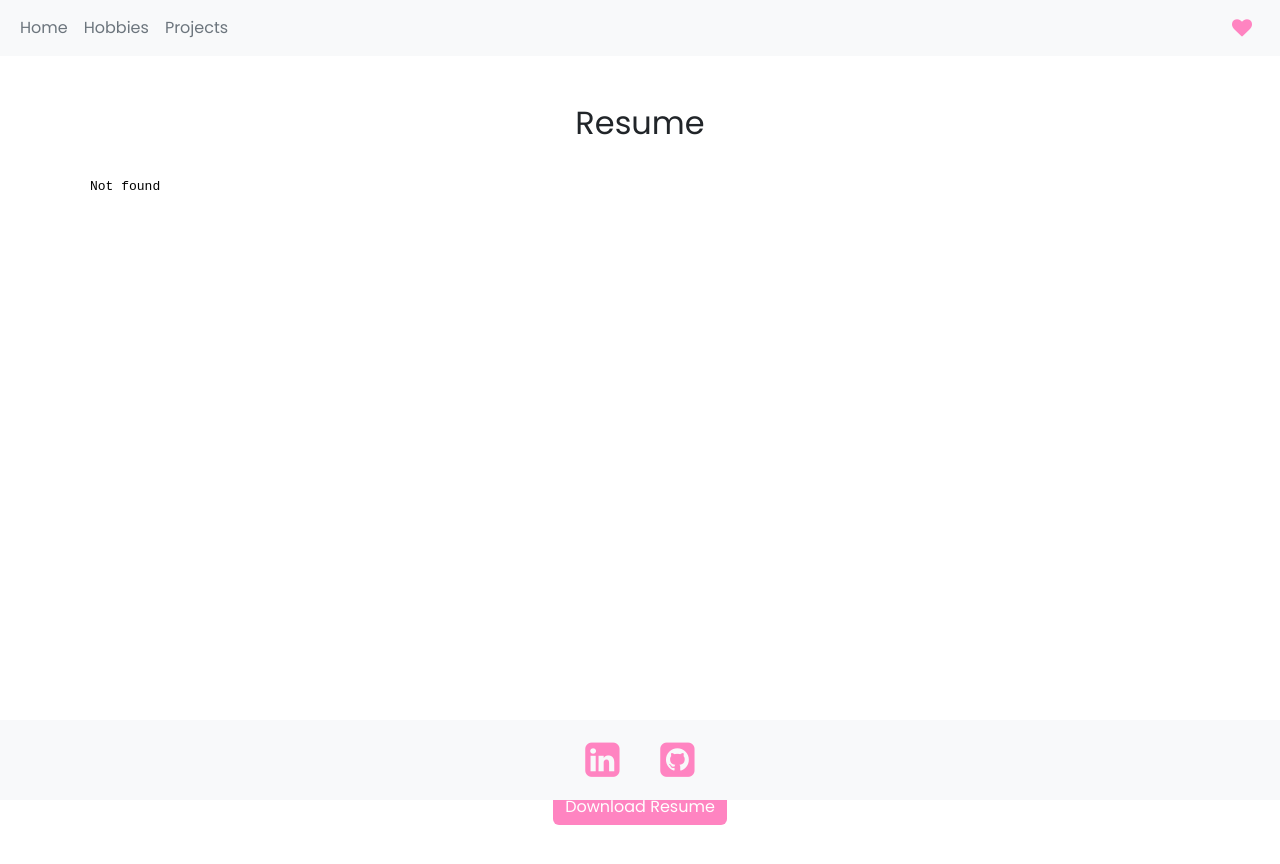
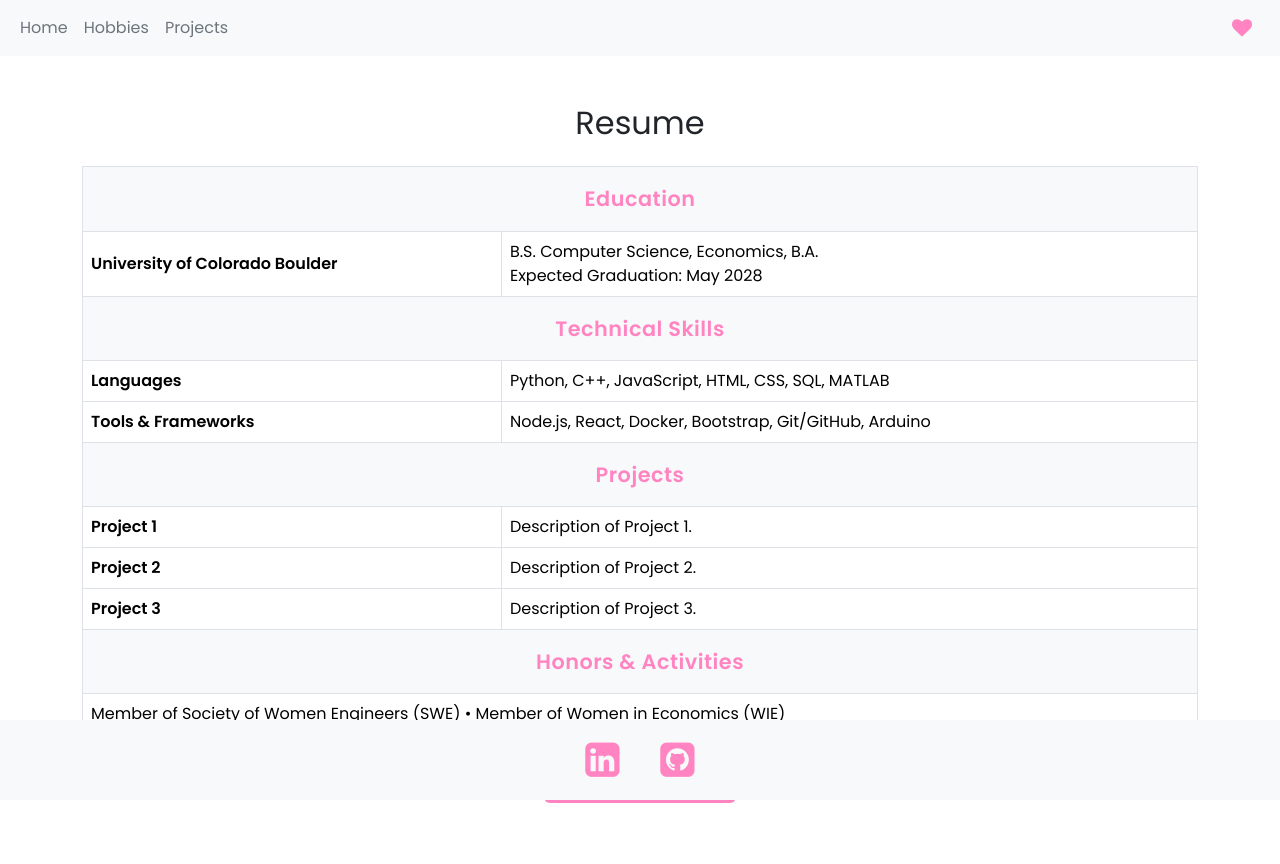
Before and after one commit to wangcara/personal-website, a plain HTML site: page views/resume.html in a window 1280 px wide. Drawn offline with nearby package versions, Linux system fonts and the light colour scheme.

Commit message:
fixed resume

```diff
--- a/views/resume.html
+++ b/views/resume.html
@@ -52,7 +52,7 @@
             <div class="collapse navbar-collapse" id="navbarSupportedContent">
                 <ul class="navbar-nav me-auto mb-2 mb-lg-0">
                     <li class="nav-item">
-                    <a class="nav-link" aria-current="page" href="index.html">Home</a>
+                    <a class="nav-link" aria-current="page" href="home.html">Home</a>
                     </li>
                     <li class="nav-item">
                     <a class="nav-link" href="hobbies.html">Hobbies</a>
@@ -71,19 +71,74 @@
     <div class="container my-5">
       <h2 class="text-center mb-4">Resume</h2>
 
-      <div class="text-center">
-        <iframe src="resources/resume/Wang_Cara_Resume.pdf"
-                width="100%"
-                height="600px"
-                style="border: none; border-radius: 8px;">
-        </iframe>
+      <div class="table-responsive">
+        <style>
+          th.section-header {
+            background-color: #f8f9fa;
+            color: #ff84c1;
+            font-size: 1.3rem;
+            text-align: center;
+            padding: 16px;
+            letter-spacing: 0.5px;
+            font-weight: 600;
+          }
+        </style>
+
+        <table class="table table-bordered align-middle">
+          <tr>
+            <th class="section-header" colspan="2">Education</th>
+          </tr>
+          <tr>
+            <td><strong>University of Colorado Boulder</strong></td>
+            <td>B.S. Computer Science, Economics, B.A.<br>
+              Expected Graduation: May 2028</td>
+          </tr>
+
+          <tr>
+            <th class="section-header" colspan="2">Technical Skills</th>
+          </tr>
+          <tr>
+            <td><strong>Languages</strong></td>
+            <td>Python, C++, JavaScript, HTML, CSS, SQL, MATLAB</td>
+          </tr>
+          <tr>
+            <td><strong>Tools & Frameworks</strong></td>
+            <td>Node.js, React, Docker, Bootstrap, Git/GitHub, Arduino</td>
+          </tr>
+
+          <tr>
+            <th class="section-header" colspan="2">Projects</th>
+          </tr>
+          <tr>
+            <td><strong>Project 1</strong></td>
+            <td>Description of Project 1.</td>
+          </tr>
+          <tr>
+            <td><strong>Project 2</strong></td>
+            <td>Description of Project 2.</td>
+          </tr>
+          <tr>
+            <td><strong>Project 3</strong></td>
+            <td>Description of Project 3.</td>
+          </tr>
+
+          <tr>
+            <th class="section-header" colspan="2">Honors & Activities</th>
+          </tr>
+          <tr>
+            <td colspan="2">
+              Member of Society of Women Engineers (SWE) • Member of Women in Economics (WIE)
+            </td>
+          </tr>
+        </table>
       </div>
 
       <div class="text-center mt-3">
-        <a href="resources/Wang_Cara_Resume.pdf" download class="btn btn-pink">
-          Download Resume
+        <a href="../resources/resume/Wang_Cara_Resume.pdf" download="Wang_Cara_Resume.pdf" class="btn btn-pink">
+          <i class="fa fa-download" aria-hidden="true"></i> Download Resume
         </a>
       </div>
+
     </div>
 
     <footer style="
```
